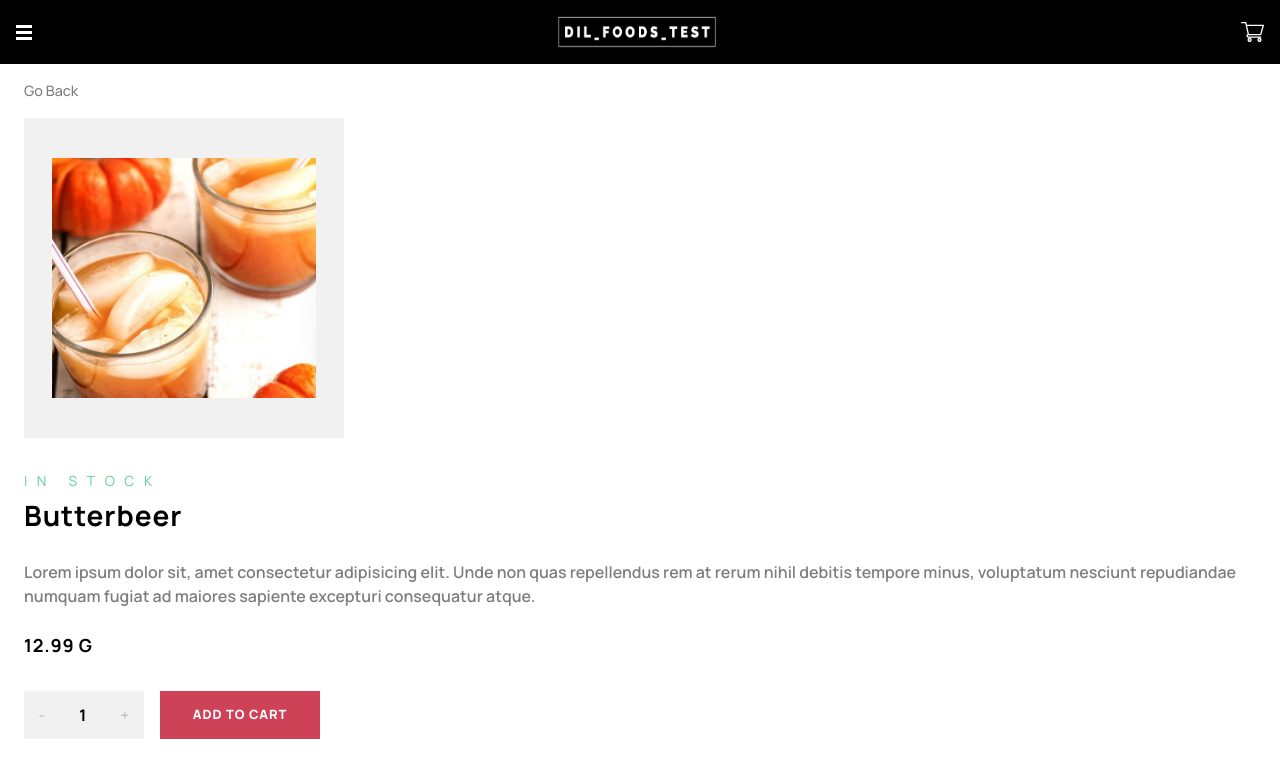
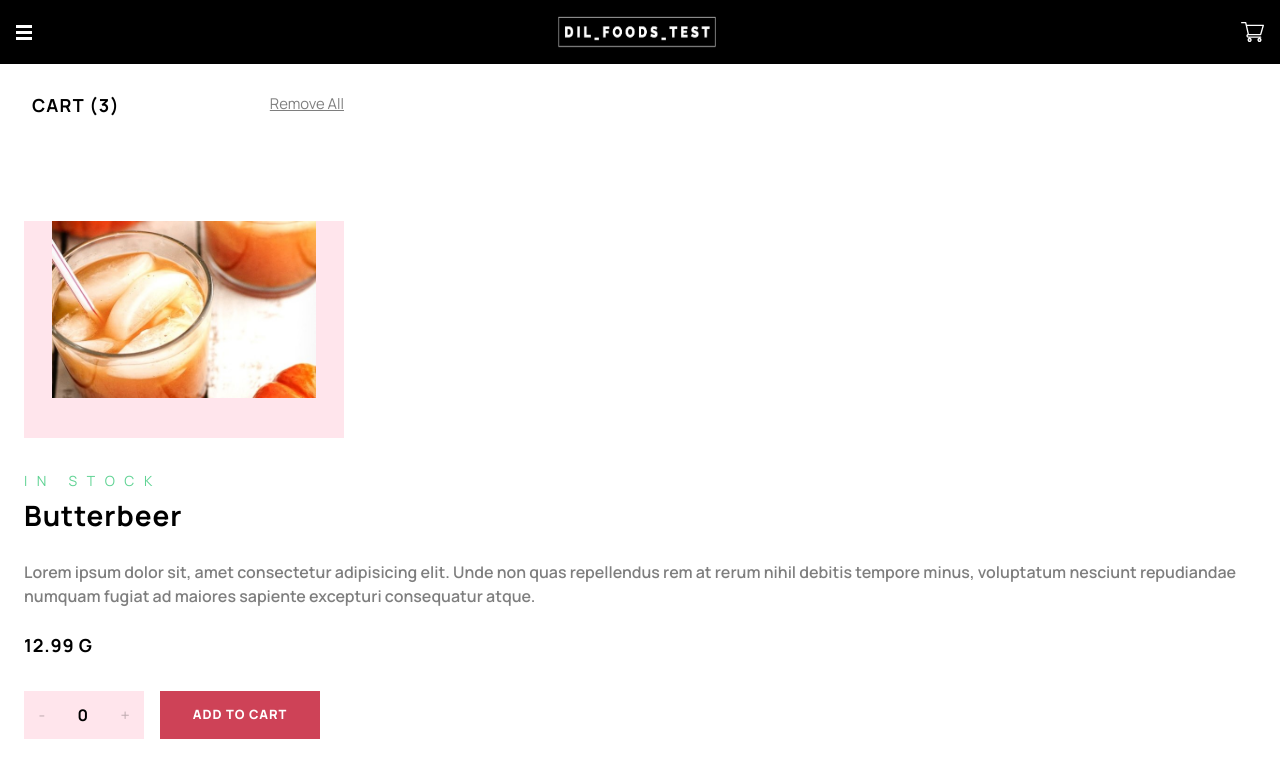
Before and after one commit to ashishsunny/dilfoods-ecommerce-app, a Next.js app: page /1 in a window 1280 px wide. Both pictures are taken after a click on the element 1252 px from the left and 32 px from the top of the page. Shown: the top 778 px of the page. Built offline with nearby package versions, Linux system fonts and the light colour scheme.

Commit message:
Cart logic updated | Bugs resolved | Overall logic improved ✔

```diff
--- a/src/app/[productId]/page.tsx
+++ b/src/app/[productId]/page.tsx
@@ -1,5 +1,5 @@
 'use client'
-import React, { useContext } from 'react'
+import React, { useContext, useState } from 'react'
 import Link from 'next/link'
 import { textColorHandler } from '@/handlers/textColor'
 import data  from "@/data/data"
@@ -13,7 +13,12 @@ interface ProductComponentProps {
 const ProductDetails = ({ params }: { params: { productId: string } }) => {
 
 const idVal = parseInt(params.productId)-1;
-const { addToCart } = useContext(CartContext );
+const { CartHandler } = useContext(CartContext);
+const [val, setVal] = useState(0)
+
+const handleV = (x : string) =>{
+   x ==="-" ? setVal((i)=>(i>1 ? (i - 1) : 0 )) : setVal((i)=>(i + 1))
+}
 
   return (
     <div className="pb-[5rem] z-0">
@@ -58,11 +63,11 @@ const { addToCart } = useContext(CartContext );
 
         <div className="flex">
           <div className="bg-whitesmoke flex justify-between items-center w-[7.5rem] h-[3rem] px-[.9rem] mr-[1rem]">
-            <div className="text-black opacity-[.25]">-</div>
-            <div className="text-black font-[700]">1</div>
-            <div className="text-black opacity-[.25]">+</div>
+            <button onClick={() => handleV("-")} className="text-black opacity-[.25]">-</button>
+            <div className="text-black font-[700]">{val}</div>
+            <button onClick={() => handleV("+")} className="text-black opacity-[.25]">+</button>
           </div>
-          <button onClick={() => addToCart(data[idVal].id)} className="uppercase text-white text-[.8rem] font-[800] tracking-[.06rem] bg-amaranth w-[10rem] h-[3rem]">
+          <button onClick={() => CartHandler(data[idVal].id,val)} className="uppercase text-white text-[.8rem] font-[800] tracking-[.06rem] bg-amaranth w-[10rem] h-[3rem]">
             Add To Cart
           </button>
         </div>
--- a/src/componets/Cart/index.tsx
+++ b/src/componets/Cart/index.tsx
@@ -1,19 +1,64 @@
 'use client'
-import React from 'react'
-
+import React, { useContext } from 'react'
+import { CartContext } from '@/contexts/cartContext'
+import data from '@/data/data'
 interface CartProps {
-  hide: boolean;
+  hide: boolean
 }
 
 const Cart: React.FC<CartProps> = ({ hide }) => {
 
+  const { cartItems, addToCart, removeFromCart } = useContext(CartContext );
+
   return (
-    <div className={`z-50 w-[20.5rem] h-[30.5rem] top-[5rem] left-[1.5rem] ${hide?'hidden':'absolute'} right-0 p-4 bg-white`}>
-      <h4>Cart</h4>
-      <ul>
-        <li>Item1</li>
-        <li>Item2</li>
-      </ul>
+    <div
+      className={`z-50 w-[20.5rem] h-auto pb-[3rem] top-[5rem] left-[1.5rem] ${
+        hide ? 'hidden' : 'absolute'
+      } right-0 bg-white`}
+    >
+      <div className="p-[.5rem] ">
+        <div className="flex pb-[1.9rem] pt-[.25rem] justify-between">
+          <p className="text-[1.125rem] font-[700] uppercase tracking-[0.08rem]">
+            Cart (3)
+          </p>
+          <p className="text-[.93rem] underline opacity-[.5]">Remove All</p>
+        </div>
+
+        <ul className='pb-[1rem]'>
+            {
+              data.map((item, index)=>{
+                if(cartItems[item.id]!==0){
+                  return(
+                  <li key={index} className='pb-[.5rem] flex justify-between'>
+                  <div className="flex justify-center items-center bg-whitesmoke w-[4rem] h-[4rem]">
+                  <img
+                    className="w-[2.26rem] h-[2.5rem]"
+                    src="http://localhost:3000/assets/products/butterbeer.jpg"
+                    alt="product img"
+                  />
+                  </div>
+
+                  <div className='flex flex-col px-[.5rem] justify-center'>
+                    <p className='text-[.9rem] font-[700]'>{item.name}</p>
+                    <p>{item.price}</p>
+                  </div>
+
+                  <div className='flex items-center'>
+                  <div className="bg-whitesmoke flex justify-between items-center w-[6rem] h-[2rem] px-[.9rem]">
+                    <button onClick={()=>removeFromCart(item.id)} className="text-black opacity-[.25]">-</button>
+                    <div className="text-black font-[700]">{cartItems[item.id]}</div>
+                    <button onClick={()=>addToCart(item.id)} className="text-black opacity-[.25]">+</button>
+                  </div>
+                  </div>
+
+                  </li>
+                  )
+                }
+              })
+            }
+        </ul>
+
+      </div>
     </div>
   )
 }
--- a/src/componets/Prod/index.tsx
+++ b/src/componets/Prod/index.tsx
@@ -1,7 +1,9 @@
-import React from 'react';
+import React, { useContext } from 'react';
 import Image from 'next/image';
 import { textColorHandler } from '@/handlers/textColor';
 import { ProductType } from '@/interfaces/prod_type';
+import { CartContext } from '@/contexts/cartContext';
+
 import Link from 'next/link';
 
 interface ProductComponentProps {
@@ -10,17 +12,19 @@ interface ProductComponentProps {
 
 
 const ProductComponent: React.FC<ProductComponentProps> = ({ products }) => {
+  const { cartItems } = useContext(CartContext);
   return (
     <div className="grid grid-cols-1 sm:grid-cols-2 md:grid-cols-3 lg:grid-cols-4 gap-[.5rem] pb-[3rem]">
       {products.map((product, index) => (
-        <Link key={product.id} href={`/${product.id}`}>
+        <Link key={index} href={`/${product.id}`}>
         <div className='w-[95%] ml-[.7rem] mt-[1rem] h-[7rem] bg-gray border-[.001rem] rounded-sm border-borderRed p-4'>
             <div className='flex'>
                 <img className='w-[5rem] h-[5rem] mr-[.5rem]' src="http://localhost:3000/assets/products/butterbeer.jpg" alt="" />
                 <div>
                     <p className='text-prodText text-[1rem]'>{product.name}</p>
                     <p className='text-priceText font-bold text-[1rem]'>${product.price}G</p>
-                    <div className='flex'><p className={`${textColorHandler(product.availability)} text-[.8rem] font-bold pr-[.5rem]`}>{product.availability}</p><p className='text-lightgray text-[.8rem] font-light'>{product.stock} left</p></div>
+                    <div className='flex'><p className={`${textColorHandler(product.availability)} text-[.8rem] font-bold pr-[.5rem]`}>{product.availability}</p><p className='text-lightgray text-[.8rem] font-light'>{product.stock-cartItems[product.id]} left</p></div>
+
                 </div>
             </div>
         </div>
--- a/src/contexts/cartContext.jsx
+++ b/src/contexts/cartContext.jsx
@@ -14,7 +14,7 @@ const getDefaultCart = () => {
 
 export const CartContextProvider = (props) => {
   const [cartItems, setCartItems] = useState(getDefaultCart());
-  const [cartStatus, setCartStatus] = useState(false)
+  const [cartStatus, setCartStatus] = useState(true)
 
 
   const addToCart = (itemId) => {
@@ -25,13 +25,18 @@ export const CartContextProvider = (props) => {
     setCartItems((prev) => ({ ...prev, [itemId]: prev[itemId] - 1 }));
   };
 
+  const CartHandler = (itemId, val) => {
+    setCartItems((prev) => ({ ...prev, [itemId]: prev[itemId] + (val) }));
+  };
+
 
   const contextValue = {
     cartItems,
     addToCart,
     removeFromCart,
     cartStatus,
-    setCartStatus
+    setCartStatus,
+    CartHandler
   };
 
   return (
--- a/tailwind.config.ts
+++ b/tailwind.config.ts
@@ -7,9 +7,9 @@ module.exports = {
   theme: {
     extend: {
       colors: {
-        gray: "#fafafa",
+        gray: "#ffe5ec",
         black: "#000",
-        whitesmoke: "#f1f1f1",
+        whitesmoke: "#ffe5ec",
         white: "#fff",
         amaranth: "#ce4257",
         priceText:"#333",
```
